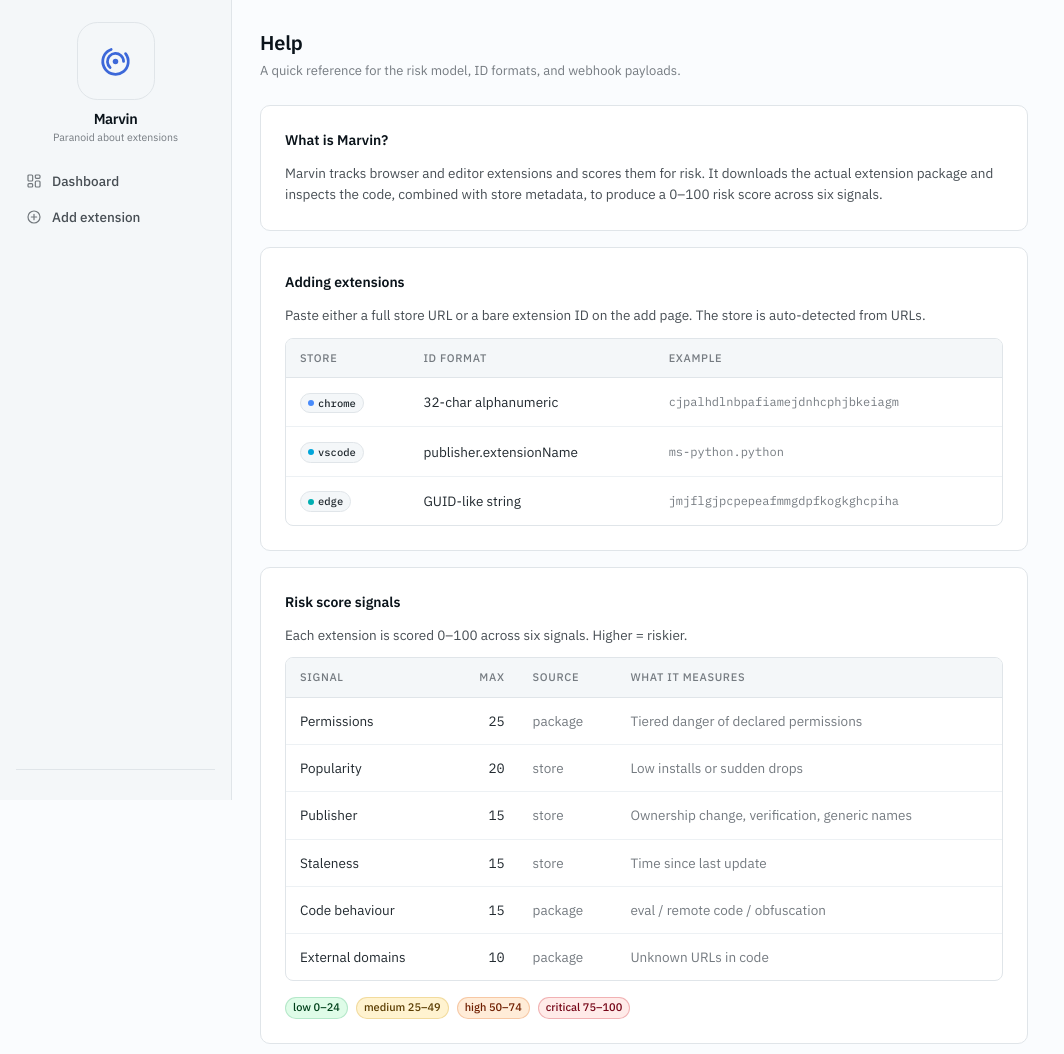
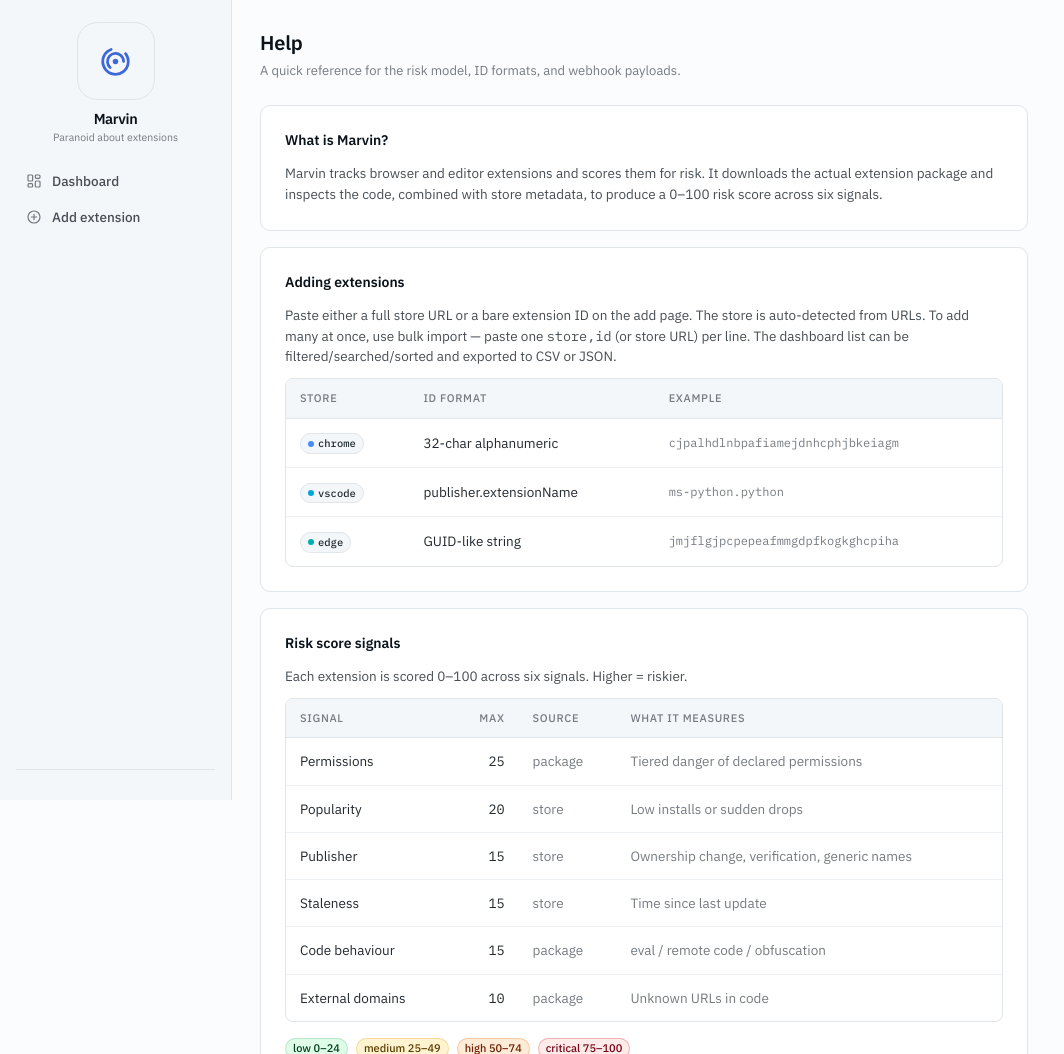
Before and after one commit to IcebergAI/IcebergEBS, a FastAPI app: template app/templates/help.html in a window 1280 px wide. Shown: the top 1054 px of the page, without its empty margins (0-1064 px from the left). Run offline with FastAPI, Linux system fonts and the light colour scheme; the template is opened without the code that fills it, so the values that code supplies are empty; parts of the project's set-up code (start-up, migrations or seed data) failed here and were passed over; some libraries are stand-ins or nearby versions.

Commit message:
Add bulk import: POST /api/extensions/bulk + UI paste box (#24)
POST /api/extensions/bulk enrolls many extensions in one request (cap 100),
accepting structured items and/or a pasted text blob ("store,id" per line or
store URLs, auto-detected). Each entry runs through a new shared
_enroll_extension primitive — validate, dedupe, create + fetch-and-score,
discarding the placeholder on a failed first fetch — and the response reports
a per-entry status (added/duplicate/invalid/error) plus tallies. add_extension
is refactored onto the same primitive. The loop captures current_user.id
before processing since each enroll commits (expiring the ORM attribute).

UI: a /extensions/bulk paste-box page that posts the blob and renders a result
table, linked from the add page and dashboard header.

Closes #24

Co-Authored-By: Claude Opus 4.8 <noreply@anthropic.com>

```diff
--- a/app/routes/api.py
+++ b/app/routes/api.py
@@ -222,6 +222,35 @@ class PaginatedExtensions(BaseModel):
     offset: int
 
 
+class BulkItem(BaseModel):
+    store: StoreType
+    extension_id: str
+
+
+class BulkIn(BaseModel):
+    # Structured entries and/or a pasted CSV/newline blob ("store,extension_id"
+    # per line, or a bare store URL whose store is auto-detected). At least one
+    # source must be provided.
+    items: list[BulkItem] | None = None
+    text: str | None = None
+
+
+class BulkResultItem(BaseModel):
+    store: str | None
+    extension_id: str | None
+    status: str  # added | duplicate | invalid | error
+    id: int | None = None
+    detail: str | None = None
+
+
+class BulkResult(BaseModel):
+    added: int
+    duplicates: int
+    invalid: int
+    errors: int
+    results: list[BulkResultItem]
+
+
 class WatchlistPatch(BaseModel):
     watchlist: bool
 
@@ -285,6 +314,48 @@ def normalise_extension_id(store: StoreType, raw: str) -> str:
     return raw
 
 
+def _detect_store(value: str) -> StoreType | None:
+    """Best-effort store detection from a store URL (mirrors the add-page JS)."""
+    v = value.lower()
+    if "chromewebstore.google.com" in v or "chrome.google.com/webstore" in v:
+        return "chrome"
+    if "marketplace.visualstudio.com" in v:
+        return "vscode"
+    if "microsoftedge.microsoft.com" in v:
+        return "edge"
+    return None
+
+
+def _parse_bulk_text(text: str) -> list[dict]:
+    """Parse a pasted CSV/newline blob into ``{store, extension_id}`` entries.
+
+    Each non-empty, non-comment line is one of:
+      - ``store,extension_id`` (or ``store extension_id``)
+      - a bare store URL (store auto-detected, id extracted downstream)
+    A line whose store can't be resolved is returned as an ``invalid`` result."""
+    entries: list[dict] = []
+    for line in text.splitlines():
+        line = line.strip()
+        if not line or line.startswith("#"):
+            continue
+        # Split into a leading token and the remainder on comma or whitespace.
+        if "," in line:
+            head, _, rest = line.partition(",")
+        else:
+            head, _, rest = line.partition(" ")
+        head, rest = head.strip(), rest.strip()
+        if head.lower() in ("chrome", "vscode", "edge") and rest:
+            entries.append({"store": head.lower(), "extension_id": rest})
+        elif (detected := _detect_store(line)) is not None:
+            entries.append({"store": detected, "extension_id": line})
+        else:
+            entries.append({
+                "store": None, "extension_id": line, "status": "invalid",
+                "detail": "Could not determine store — use 'store,id' or a store URL",
+            })
+    return entries
+
+
 # ---------------------------------------------------------------------------
 # Core fetch-and-score helper (used by add + refresh)
 # ---------------------------------------------------------------------------
@@ -313,6 +384,60 @@ async def _fetch_and_score(
     # fire_alerts' own session can write the AlertLog without deadlocking SQLite.
     await fire_pending_alerts(events, ext, engine, client)
     return ext
+
+
+async def _enroll_extension(
+    store: str,
+    raw_id: str,
+    session: AsyncSession,
+    client: httpx.AsyncClient,
+    user_id: int,
+) -> dict:
+    """Validate, dedupe, then create + fetch-and-score one extension.
+
+    The single enrollment primitive behind both the add and bulk endpoints.
+    Returns a result dict with ``status`` in {added, duplicate, invalid, error}.
+    On a failed first fetch it discards the placeholder row (and any failure
+    FetchLog) so the user isn't left with an unanalysed extension."""
+    extension_id = normalise_extension_id(store, raw_id)
+    try:
+        _validate_extension_id(store, extension_id)
+    except HTTPException as exc:
+        return {"store": store, "extension_id": extension_id, "status": "invalid", "detail": exc.detail}
+
+    existing = (await session.exec(
+        select(Extension).where(
+            Extension.user_id == user_id,
+            Extension.store == store,
+            Extension.extension_id == extension_id,
+        )
+    )).first()
+    if existing:
+        return {"store": store, "extension_id": extension_id, "status": "duplicate", "id": existing.id}
+
+    ext = Extension(
+        user_id=user_id, store=store, extension_id=extension_id,
+        name=extension_id, publisher="", version="", store_url="",
+    )
+    session.add(ext)
+    await session.commit()
+    await session.refresh(ext)
+    ext_id = ext.id
+
+    try:
+        scored = await _fetch_and_score(ext, session, client)
+    except HTTPException as exc:
+        for fl in (await session.exec(
+            select(FetchLog).where(FetchLog.extension_id == ext_id)
+        )).all():
+            await session.delete(fl)
+        orphan = await session.get(Extension, ext_id)
+        if orphan is not None:
+            await session.delete(orphan)
+        await session.commit()
+        return {"store": store, "extension_id": extension_id, "status": "error", "detail": exc.detail}
+
+    return {"store": store, "extension_id": extension_id, "status": "added", "id": scored.id}
 
 
 # ---------------------------------------------------------------------------
@@ -421,50 +546,75 @@ async def add_extension(
     current_user: Annotated[User, Depends(require_api_auth)],
     session: Annotated[AsyncSession, Depends(get_session)],
 ):
-    extension_id = normalise_extension_id(body.store, body.extension_id)
-    _validate_extension_id(body.store, extension_id)
+    client: httpx.AsyncClient = request.app.state.http_client
+    result = await _enroll_extension(
+        body.store, body.extension_id, session, client, current_user.id
+    )
+    if result["status"] == "invalid":
+        raise HTTPException(status_code=422, detail=result["detail"])
+    if result["status"] == "duplicate":
+        raise HTTPException(status_code=409, detail="Extension already tracked")
+    if result["status"] == "error":
+        raise HTTPException(status_code=502, detail="Failed to fetch extension from store")
+    ext = await session.get(Extension, result["id"])
+    return ExtensionOut.from_db(ext)
 
-    existing = (await session.exec(
-        select(Extension).where(
-            Extension.user_id == current_user.id,
-            Extension.store == body.store,
-            Extension.extension_id == extension_id,
+
+MAX_BULK_ITEMS = 100
+
+
+@router.post("/extensions/bulk", response_model=BulkResult)
+async def bulk_add_extensions(
+    body: BulkIn,
+    request: Request,
+    current_user: Annotated[User, Depends(require_api_auth)],
+    session: Annotated[AsyncSession, Depends(get_session)],
+):
+    """Enroll many extensions in one request, reusing the add+score path.
+
+    Accepts structured ``items`` and/or a pasted ``text`` blob ("store,id" per
+    line or store URLs). Each entry is validated, de-duplicated against the
+    user's existing extensions, then fetched + scored; the response reports a
+    per-entry status (added / duplicate / invalid / error) plus tallies."""
+    entries: list[dict] = []
+    if body.items:
+        entries.extend({"store": i.store, "extension_id": i.extension_id} for i in body.items)
+    if body.text:
+        entries.extend(_parse_bulk_text(body.text))
+
+    if not entries:
+        raise HTTPException(status_code=422, detail="No extensions provided")
+    if len(entries) > MAX_BULK_ITEMS:
+        raise HTTPException(
+            status_code=422,
+            detail=f"Too many extensions in one request (max {MAX_BULK_ITEMS})",
         )
-    )).first()
-    if existing:
-        raise HTTPException(status_code=409, detail="Extension already tracked")
 
-    ext = Extension(
-        user_id=current_user.id,
-        store=body.store,
-        extension_id=extension_id,
-        name=extension_id,
-        publisher="",
-        version="",
-        store_url="",
+    # Capture the id up front: each _enroll_extension commits, which expires the
+    # current_user ORM attributes — re-reading current_user.id mid-loop would
+    # trigger a lazy (sync) refresh outside the async context.
+    user_id = current_user.id
+    client: httpx.AsyncClient = request.app.state.http_client
+    results: list[dict] = []
+    for entry in entries:
+        # Lines the parser already flagged as unresolvable pass straight through.
+        if entry.get("status") == "invalid":
+            results.append(entry)
+            continue
+        results.append(await _enroll_extension(
+            entry["store"], entry["extension_id"], session, client, user_id
+        ))
+
+    tally = {"added": 0, "duplicate": 0, "invalid": 0, "error": 0}
+    for r in results:
+        tally[r["status"]] = tally.get(r["status"], 0) + 1
+    return BulkResult(
+        added=tally["added"],
+        duplicates=tally["duplicate"],
+        invalid=tally["invalid"],
+        errors=tally["error"],
+        results=[BulkResultItem(**r) for r in results],
     )
-    session.add(ext)
-    await session.commit()
-    await session.refresh(ext)
-    ext_id = ext.id
-
-    client: httpx.AsyncClient = request.app.state.http_client
-    try:
-        scored = await _fetch_and_score(ext, session, client)
-    except HTTPException:
-        # The first fetch failed — discard the placeholder row (and any failure
-        # FetchLog created during the attempt) so the user isn't left with an
-        # unanalysed extension stuck in their list.
-        for fl in (await session.exec(
-            select(FetchLog).where(FetchLog.extension_id == ext_id)
-        )).all():
-            await session.delete(fl)
-        orphan = await session.get(Extension, ext_id)
-        if orphan is not None:
-            await session.delete(orphan)
-        await session.commit()
-        raise
-    return ExtensionOut.from_db(scored)
 
 
 @router.get("/extensions/{ext_id}", response_model=ExtensionOut)
--- a/app/routes/ui.py
+++ b/app/routes/ui.py
@@ -423,6 +423,14 @@ async def add_extension_page(
     return _render(request, "add_extension.html", {}, user=current_user)
 
 
+@router.get("/extensions/bulk", response_class=HTMLResponse)
+async def bulk_import_page(
+    request: Request,
+    current_user: Annotated[User, Depends(require_auth)],
+):
+    return _render(request, "bulk_import.html", {}, user=current_user)
+
+
 # ---------------------------------------------------------------------------
 # Extension detail
 # ---------------------------------------------------------------------------
--- a/app/templates/dashboard.html
+++ b/app/templates/dashboard.html
@@ -16,6 +16,7 @@
     </a>
     <a href="{{ export_json_url }}" class="btn btn-ghost btn-sm" title="Export the current view as JSON">JSON</a>
     {% endif %}
+    <a href="/extensions/bulk" class="btn btn-ghost btn-sm">Bulk import</a>
     <a href="/extensions/add" class="btn btn-primary btn-sm">
       <svg width="13" height="13" viewBox="0 0 24 24" fill="none" stroke="currentColor" stroke-width="2" stroke-linecap="round" stroke-linejoin="round"><path d="M12 5v14M5 12h14"/></svg>
       Add extension
--- a/app/templates/help.html
+++ b/app/templates/help.html
@@ -21,6 +21,9 @@
     <p class="text-[13.5px] mb-3" style="color:var(--ink-6)">
       Paste either a full store URL or a bare extension ID on the
       <a href="/extensions/add">add page</a>. The store is auto-detected from URLs.
+      To add many at once, use <a href="/extensions/bulk">bulk import</a> — paste one
+      <code class="mono">store,id</code> (or store URL) per line. The dashboard list can be
+      filtered/searched/sorted and exported to CSV or JSON.
     </p>
     <div style="overflow-x:auto;border:1px solid var(--ink-3);border-radius:8px">
     <table>
```
Also changed, not shown: CLAUDE.md (+1 -1 lines), app/templates/add_extension.html (+7 -2 lines), app/templates/bulk_import.html (added, +99 -0 lines), tests/test_bulk_import.py (added, +132 -0 lines).
